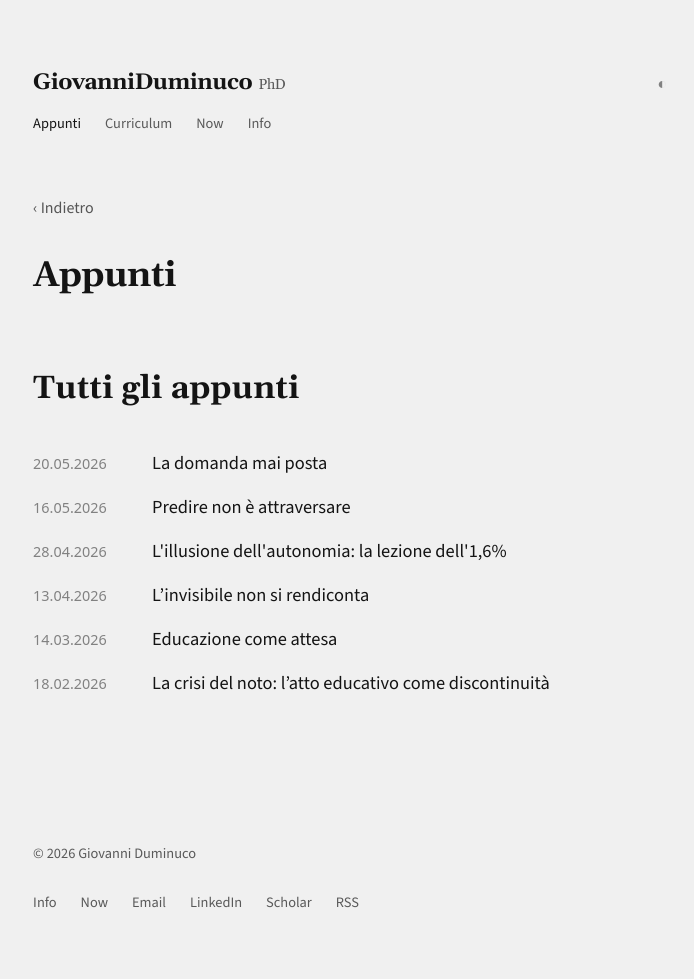
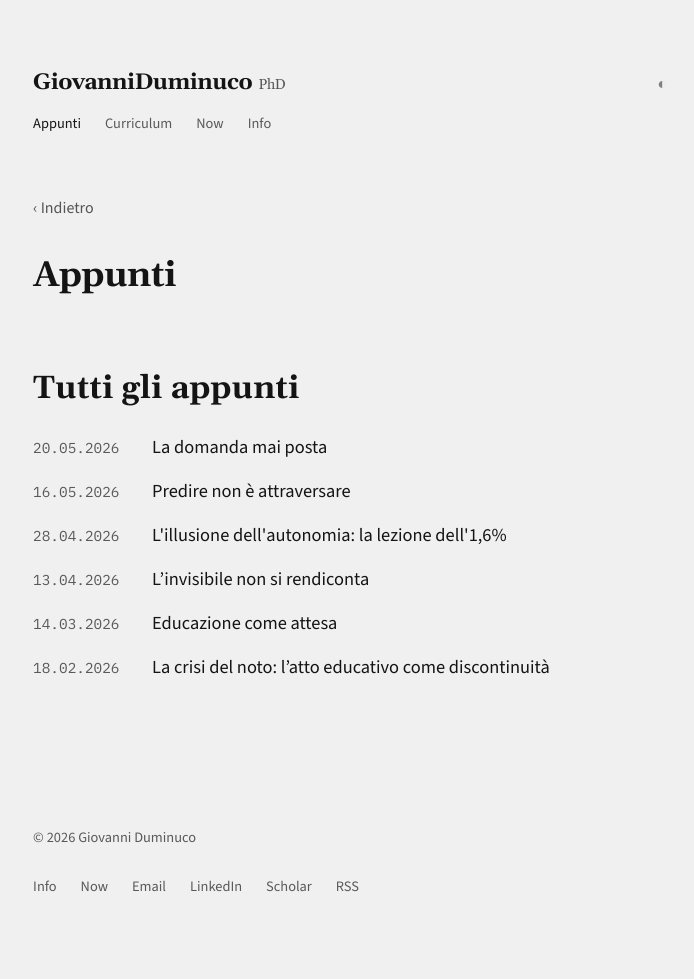
Before and after one commit to dumgio/dumgio.github.io, a Jekyll site: the page built from appunti.md, in a window 1280 px wide. Shown: the whole page, without its empty margins (287-981 px from the left). Built offline with Jekyll 4.4.1, drawn with Linux system fonts in a browser that asks for light colours; comment, search, counter and statistics services are not loaded.

Commit message:
Sistemata pagina Appunti: stili inline e blocco <style> rimossi
Co-Authored-By: Claude Sonnet 4.6 <noreply@anthropic.com>

```diff
--- a/appunti.md
+++ b/appunti.md
@@ -6,37 +6,14 @@ permalink: /blog/
 
 <section>
     <h2>Tutti gli appunti</h2>
-    <div class="post-list" style="margin-top: 2rem;">
+    <div class="post-list">
         {% for post in site.posts %}
-        <div style="margin-bottom: 0.8rem; display: flex; align-items: baseline;">
-            <span style="opacity: 0.5; font-size: 0.9rem; margin-right: 1.5rem; min-width: 95px; flex-shrink: 0; font-family: system-ui, -apple-system, sans-serif;">
-                {{ post.date | date: "%d.%m.%Y" }}
-            </span>
-            <a href="{{ post.url | relative_url }}" style="font-weight: 400; text-decoration: none;" class="post-link">
-                {{ post.title }}
-            </a>
+        <div class="archive-item">
+            <span class="archive-date">{{ post.date | date: "%d.%m.%Y" }}</span>
+            <a href="{{ post.url | relative_url }}" class="post-link">{{ post.title }}</a>
         </div>
         {% else %}
-        <p style="opacity: 0.6;">Nessun appunto pubblicato ancora.</p>
+        <p class="archive-empty">Nessun appunto pubblicato ancora.</p>
         {% endfor %}
     </div>
 </section>
-
-<style>
-    .post-link:hover {
-        text-decoration: underline !important;
-        text-decoration-thickness: 0.1ex !important;
-        text-underline-offset: 0.3ex !important;
-    }
-
-    @media (max-width: 480px) {
-        .post-list > div {
-            flex-direction: column !important;
-            margin-bottom: 1.2rem !important;
-        }
-        .post-list span {
-            margin-bottom: 0.2rem;
-            min-width: auto !important;
-        }
-    }
-</style>
--- a/assets/css/style.css
+++ b/assets/css/style.css
@@ -225,6 +225,47 @@ header h1 span.cursor {
   color: var(--copyright-color);
 }
 
+.archive-item {
+  display: flex;
+  align-items: baseline;
+  margin-bottom: 0.8rem;
+}
+
+.archive-date {
+  font-family: 'IBM Plex Mono', monospace;
+  font-size: 0.9rem;
+  color: var(--grey);
+  margin-right: 1.5rem;
+  min-width: 95px;
+  flex-shrink: 0;
+}
+
+.post-link {
+  font-weight: 400;
+  text-decoration: none;
+}
+
+.post-link:hover {
+  text-decoration: underline;
+  text-decoration-thickness: 0.1ex;
+  text-underline-offset: 0.3ex;
+}
+
+.archive-empty {
+  opacity: 0.6;
+}
+
+@media (max-width: 480px) {
+  .archive-item {
+    flex-direction: column;
+    margin-bottom: 1.2rem;
+  }
+  .archive-date {
+    margin-bottom: 0.2rem;
+    min-width: auto;
+  }
+}
+
 .hero-intro {
   font-family: var(--heading-font);
   font-size: 2.5rem;
```
